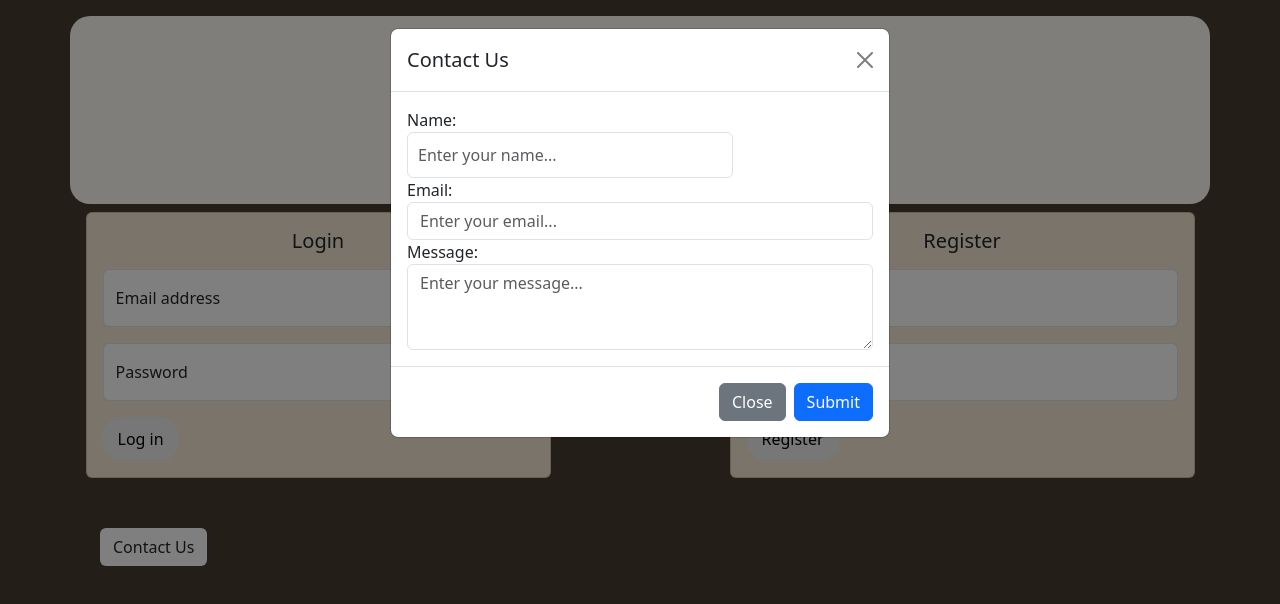
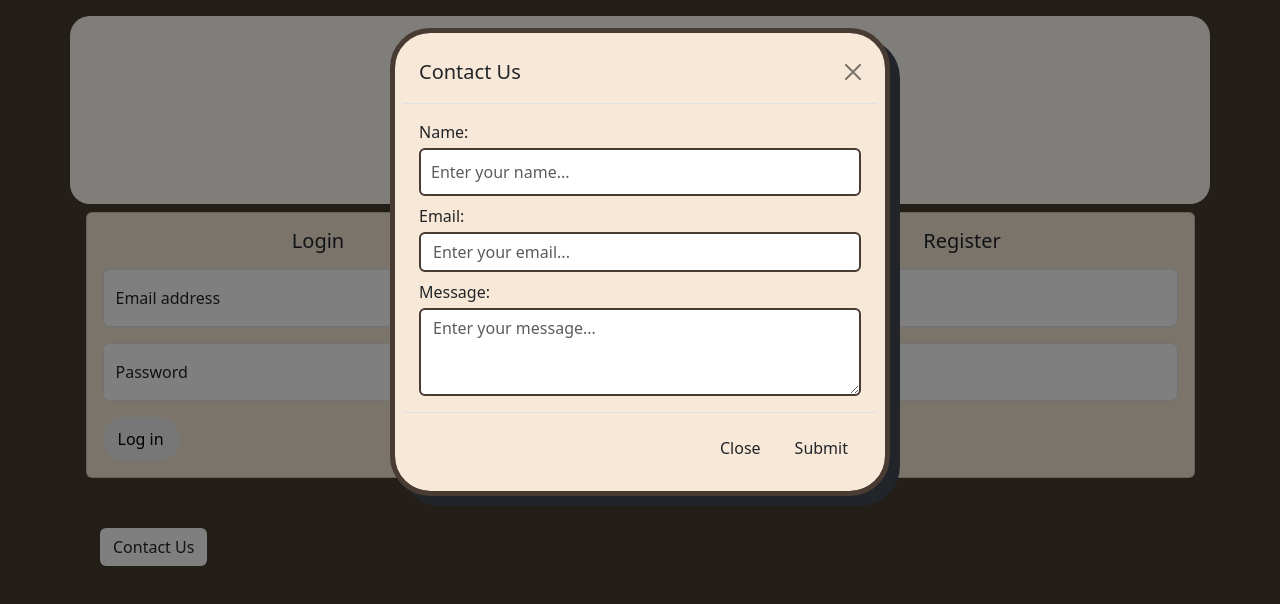
Before and after one commit to ashleymh060504/life-together, a React (Vite) app in the folder client/: page / in a window 1280 px wide. Both pictures are taken after a click on the button "Contact Us". Shown: the top 604 px of the page. Built offline with nearby package versions, Linux system fonts and the light colour scheme.

Commit message:
css for contact us modal

```diff
--- a/client/src/components/login-page/ContactUs.jsx
+++ b/client/src/components/login-page/ContactUs.jsx
@@ -21,7 +21,7 @@ function ContactUs() {
           aria-hidden="true"
         >
           <div class="modal-dialog">
-            <div class="modal-content">
+            <div class="modal-content bg-modal p-2">
               <div class="modal-header">
                 <h1 class="modal-title fs-5" id="exampleModalLabel">
                   Contact Us
@@ -36,10 +36,12 @@ function ContactUs() {
               <div class="modal-body">
                 <form>
                   <div className="form-group">
-                    <label htmlFor="name">Name:</label>
+                    <label htmlFor="name" className="mb-1">
+                      Name:
+                    </label>
                     <input
                       type="text"
-                      className="form-control"
+                      className="form-control mb-2 w-100 input-border"
                       // onChange={handleChange}
                       id="name"
                       placeholder="Enter your name..."
@@ -47,10 +49,12 @@ function ContactUs() {
                     />
                   </div>
                   <div className="form-group">
-                    <label htmlFor="email">Email:</label>
+                    <label htmlFor="email" className="mb-1">
+                      Email:
+                    </label>
                     <input
                       type="email"
-                      className="form-control"
+                      className="form-control mb-2 input-border"
                       // onChange={handleChange}
                       id="email"
                       placeholder="Enter your email..."
@@ -58,9 +62,11 @@ function ContactUs() {
                     />
                   </div>
                   <div className="form-group">
-                    <label htmlFor="message">Message:</label>
+                    <label htmlFor="message" className="mb-1">
+                      Message:
+                    </label>
                     <textarea
-                      className="form-control"
+                      className="form-control input-border"
                       id="message"
                       // onChange={handleChange}
                       rows="3"
@@ -73,12 +79,12 @@ function ContactUs() {
               <div class="modal-footer">
                 <button
                   type="button"
-                  class="btn btn-secondary"
+                  class="btn btn-hover"
                   data-bs-dismiss="modal"
                 >
                   Close
                 </button>
-                <button type="button" class="btn btn-primary">
+                <button type="button" class="btn btn-hover">
                   Submit
                 </button>
               </div>
--- a/client/src/components/login-page/contactUs.css
+++ b/client/src/components/login-page/contactUs.css
@@ -16,3 +16,19 @@
   top: 50px;
   left: 100px;
 }
+
+.input-border {
+    border: 2px solid #483b32;
+}
+
+.bg-modal {
+  background-color: #f7e8d7;
+  border: 5px #483b32 solid;
+  border-radius: 40px;
+  box-shadow: 10px 10px;
+}
+
+.btn-hover:hover {
+  background-color: #483b32;
+  color: #f7e8d7;
+}
```
